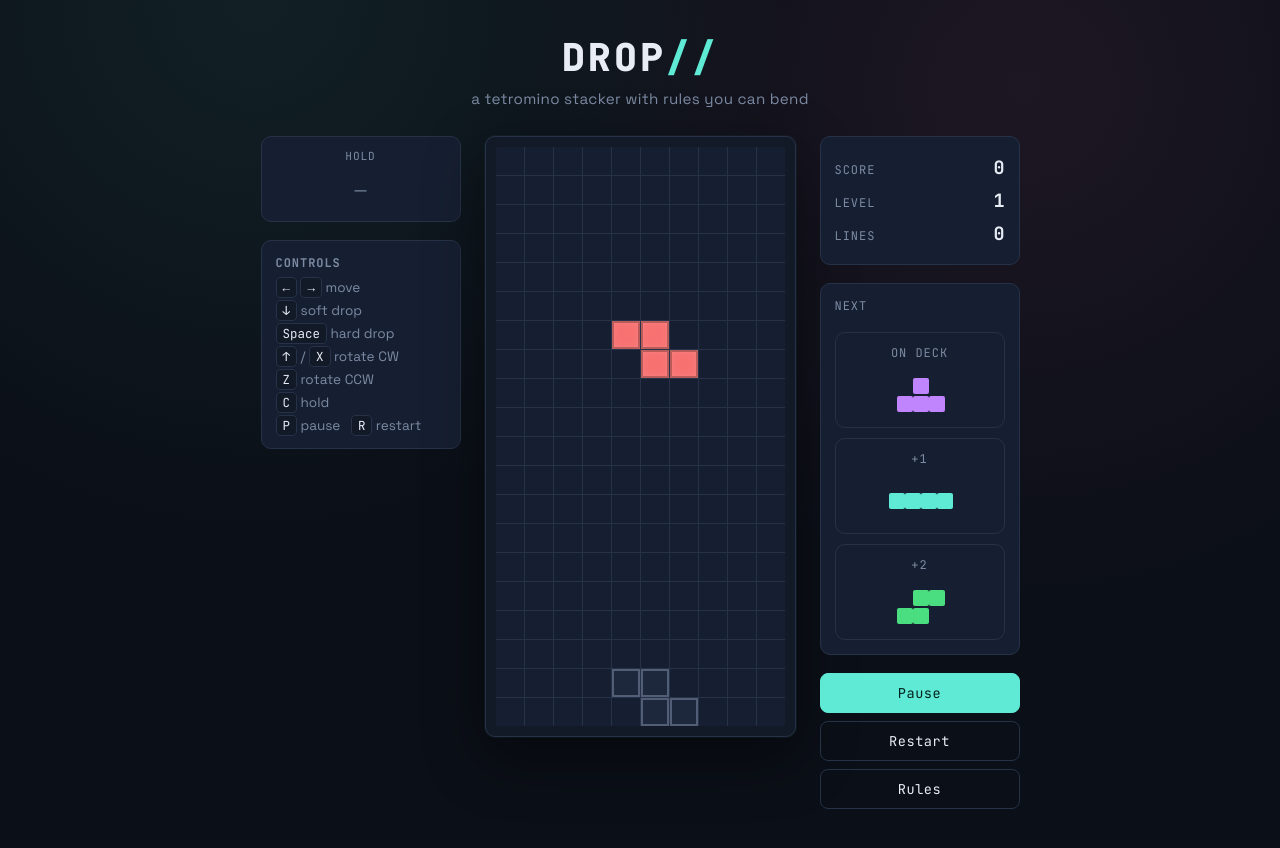
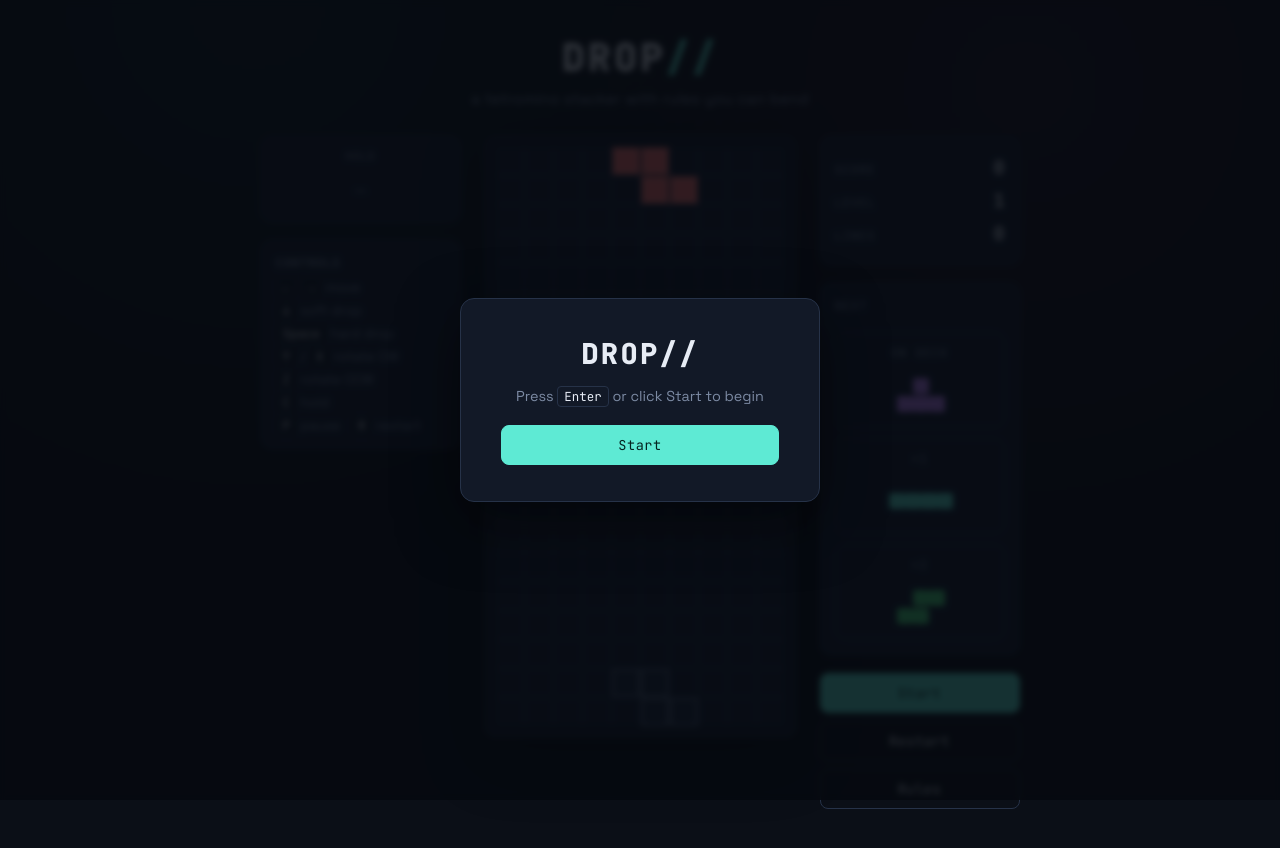
Before and after one commit to GGaddi/tetris-claude-ai, a React (Vite) app: page / in a window 1280 px wide. Shown: the top 848 px of the page. Built offline with nearby package versions, Linux system fonts and the light colour scheme.

Commit message:
Added start button via claude ai

```diff
--- a/src/App.css
+++ b/src/App.css
@@ -391,6 +391,46 @@ kbd {
   gap: 10px;
 }
 
+.start-overlay {
+  position: fixed;
+  inset: 0;
+  background: rgba(6, 9, 15, 0.82);
+  backdrop-filter: blur(3px);
+  display: flex;
+  align-items: center;
+  justify-content: center;
+  padding: 20px;
+  z-index: 10;
+}
+
+.start-panel {
+  background: var(--bg-raised);
+  border: 1px solid var(--line);
+  border-radius: 14px;
+  padding: 36px 40px;
+  width: min(360px, 100%);
+  text-align: center;
+  box-shadow: 0 20px 60px rgba(0, 0, 0, 0.5);
+}
+
+.start-panel h2 {
+  margin: 0 0 14px;
+  font-family: var(--font-display);
+  font-size: 1.8rem;
+  font-weight: 800;
+  letter-spacing: 0.08em;
+}
+
+.start-panel p {
+  color: var(--text-dim);
+  margin: 0 0 20px;
+  font-size: 0.9rem;
+}
+
+.start-panel .btn {
+  width: 100%;
+}
+
 @media (max-width: 720px) {
   .layout {
     flex-direction: column;
--- a/src/App.jsx
+++ b/src/App.jsx
@@ -13,6 +13,17 @@ export default function App() {
   useEffect(() => {
     function onKeyDown(e) {
       if (settingsOpen) return
+
+      if (e.code === 'Enter' || e.code === 'NumpadEnter') {
+        if (state.status === 'ready') {
+          e.preventDefault()
+          actions.start()
+        }
+        return
+      }
+
+      if (state.status === 'ready') return
+
       switch (e.code) {
         case 'ArrowLeft':
           e.preventDefault()
@@ -65,7 +76,7 @@ export default function App() {
       window.removeEventListener('keydown', onKeyDown)
       window.removeEventListener('keyup', onKeyUp)
     }
-  }, [actions, settingsOpen])
+  }, [actions, settingsOpen, state.status])
 
   return (
     <div className="app">
@@ -114,9 +125,15 @@ export default function App() {
           </div>
 
           <div className="panel-actions">
-            <button className="btn primary" onClick={() => actions.togglePause()}>
-              {state.status === 'paused' ? 'Resume' : 'Pause'}
-            </button>
+            {state.status === 'ready' ? (
+              <button className="btn primary" onClick={() => actions.start()}>
+                Start
+              </button>
+            ) : (
+              <button className="btn primary" onClick={() => actions.togglePause()}>
+                {state.status === 'paused' ? 'Resume' : 'Pause'}
+              </button>
+            )}
             <button className="btn ghost" onClick={() => actions.restart()}>
               Restart
             </button>
@@ -126,6 +143,20 @@ export default function App() {
           </div>
         </aside>
       </main>
+
+      {state.status === 'ready' && (
+        <div className="start-overlay">
+          <div className="start-panel">
+            <h2>
+              DROP<span className="accent">//</span>
+            </h2>
+            <p>Press <kbd>Enter</kbd> or click Start to begin</p>
+            <button className="btn primary" onClick={() => actions.start()}>
+              Start
+            </button>
+          </div>
+        </div>
+      )}
 
       {settingsOpen && (
         <SettingsPanel
--- a/src/game/useTetris.js
+++ b/src/game/useTetris.js
@@ -19,7 +19,10 @@ function spawnFromQueue(state) {
   return { ...state, current, queue, canHold: true, status: gameOver ? 'gameover' : state.status }
 }
 
-function initialState(settings) {
+// `autoStart` controls whether the board comes up already playing (used on
+// restart / after applying new settings) or waits on a "ready" screen for
+// the player to press Start / Enter (used for the very first load).
+function initialState(settings, autoStart = false) {
   const board = createEmptyBoard(settings.boardWidth, settings.boardHeight)
   let state = {
     settings,
@@ -31,7 +34,7 @@ function initialState(settings) {
     score: 0,
     lines: 0,
     level: settings.startingLevel,
-    status: 'playing',
+    status: autoStart ? 'playing' : 'ready',
     lastClear: null,
   }
   state = spawnFromQueue(state)
@@ -118,6 +121,9 @@ function holdPiece(state) {
 
 function reducer(state, action) {
   switch (action.type) {
+    case 'START':
+      if (state.status === 'ready') return { ...state, status: 'playing' }
+      return state
     case 'MOVE_LEFT':
       return tryMove(state, -1, 0)
     case 'MOVE_RIGHT':
@@ -148,16 +154,16 @@ function reducer(state, action) {
       if (state.status === 'paused') return { ...state, status: 'playing' }
       return state
     case 'RESTART':
-      return initialState(action.settings)
+      return initialState(action.settings, true)
     case 'UPDATE_SETTINGS':
-      return initialState(action.settings)
+      return initialState(action.settings, true)
     default:
       return state
   }
 }
 
 export function useTetris(initialSettings) {
-  const [state, dispatch] = useReducer(reducer, initialSettings, initialState)
+  const [state, dispatch] = useReducer(reducer, initialSettings, (settings) => initialState(settings, false))
   const settings = state.settings
   const dropInterval = useMemo(() => computeDropInterval(state.level, settings), [state.level, settings])
   const softDropInterval = Math.max(20, Math.round(dropInterval / settings.softDropMultiplier))
@@ -184,6 +190,7 @@ export function useTetris(initialSettings) {
   const togglePause = useCallback(() => dispatch({ type: 'PAUSE' }), [])
   const restart = useCallback((newSettings) => dispatch({ type: 'RESTART', settings: newSettings || settings }), [settings])
   const updateSettings = useCallback((newSettings) => dispatch({ type: 'UPDATE_SETTINGS', settings: newSettings }), [])
+  const start = useCallback(() => dispatch({ type: 'START' }), [])
 
   const ghostY = useMemo(() => {
     if (!state.current || !settings.ghostPieceEnabled) return null
@@ -196,6 +203,6 @@ export function useTetris(initialSettings) {
     state,
     ghostY,
     nextTypes,
-    actions: { move, rotate, softDrop, hardDrop: hardDrop_, hold, togglePause, restart, updateSettings },
+    actions: { move, rotate, softDrop, hardDrop: hardDrop_, hold, togglePause, restart, updateSettings, start },
   }
 }
```
